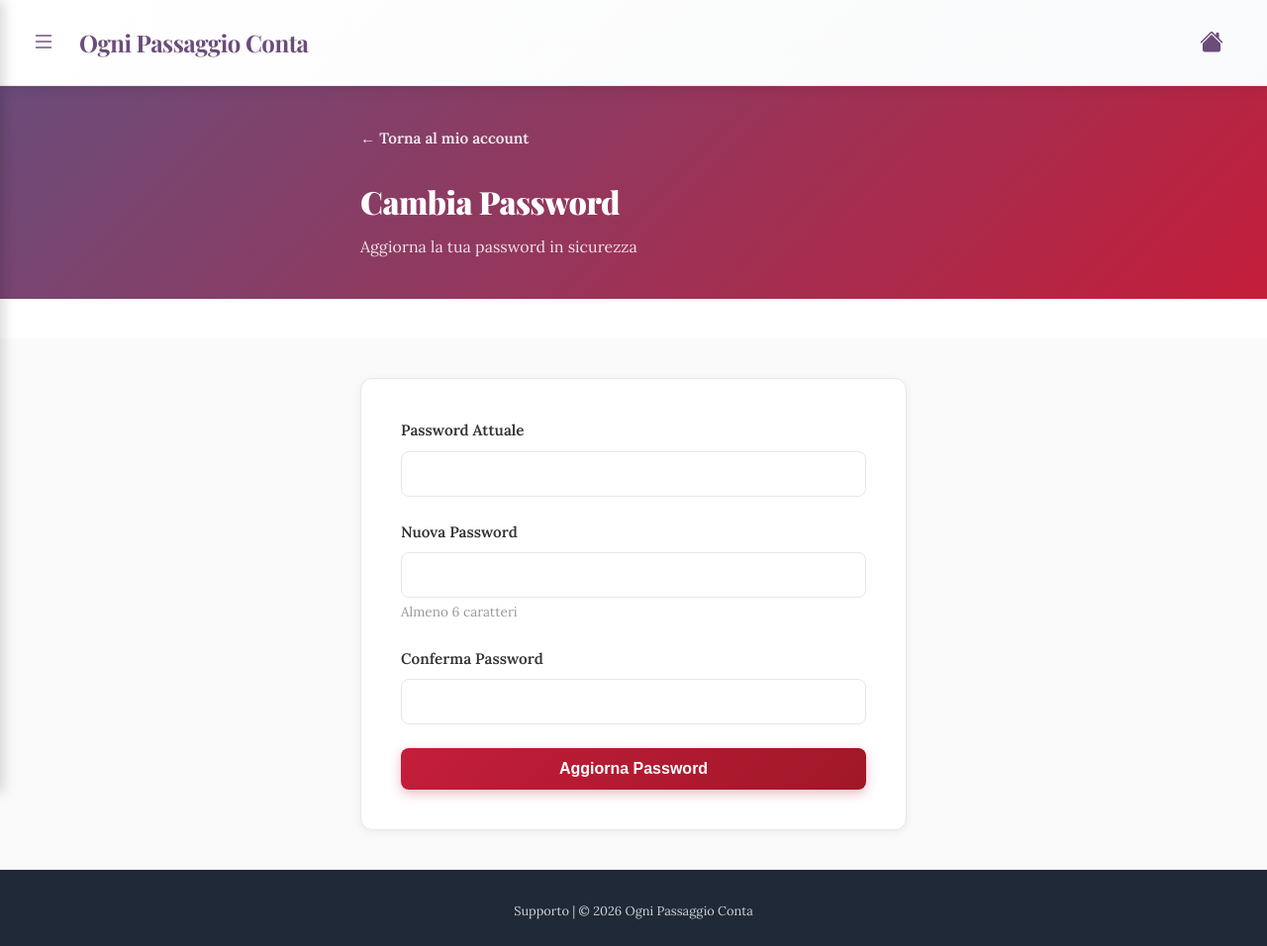
After one commit to albertomelegatti/OgniPassaggioConta, a Flask app: page /change-password in a window 1280 px wide. The commit adds this page. Shown: the whole page at 99% size. Run offline with Flask 3, Linux system fonts and the light colour scheme; the visitor is signed in with stand-in values (Sample User, id 1); some libraries are stand-ins or nearby versions.

Commit message:
feat: Implement password change functionality with validation and hashing

```diff
--- a/main.py
+++ b/main.py
@@ -537,6 +537,140 @@ def signup():
     return render_template('signup.html', username=session.get('username'))
 
 
+@app.route('/change-password', methods=['GET', 'POST'])
+def change_password_page():
+    # Verifica che l'utente sia loggato
+    if not session.get('logged_in'):
+        flash('Devi accedere per cambiare la password', 'error')
+        return redirect(url_for('login'))
+
+    if request.method == 'POST':
+        current_password = request.form.get('current_password', '')
+        new_password = request.form.get('new_password', '')
+        confirm_password = request.form.get('confirm_password', '')
+
+        # Validazione
+        if not current_password or not new_password or not confirm_password:
+            return render_template('change_password.html', error='Compila tutti i campi', username=session.get('username'))
+
+        if new_password != confirm_password:
+            return render_template('change_password.html', error='Le password non corrispondono', username=session.get('username'))
+
+        if len(new_password) < 6:
+            return render_template('change_password.html', error='La password deve avere almeno 6 caratteri', username=session.get('username'))
+
+        conn = None
+        cur = None
+
+        try:
+            conn = get_connection()
+            cur = conn.cursor(cursor_factory=RealDictCursor)
+
+            # Recupera la password hash dell'utente
+            cur.execute('''
+                SELECT hash_password FROM utente WHERE username = %s
+            ''', (session.get('username'),))
+
+            user = cur.fetchone()
+
+            if not user:
+                return render_template('change_password.html', error='Utente non trovato', username=session.get('username'))
+
+            # Verifica che la password attuale sia corretta
+            if not check_password_hash(user['hash_password'], current_password):
+                return render_template('change_password.html', error='Password attuale non corretta', username=session.get('username'))
+
+            # Genera il nuovo hash della password
+            new_password_hash = generate_password_hash(new_password)
+
+            # Aggiorna la password nel database
+            cur.execute('''
+                UPDATE utente SET hash_password = %s WHERE username = %s
+            ''', (new_password_hash, session.get('username')))
+
+            conn.commit()
+
+            flash('Password aggiornata con successo!', 'success')
+            return redirect(url_for('account'))
+
+        except Exception as e:
+            if conn:
+                try:
+                    conn.rollback()
+                except:
+                    pass
+            print(f"Error during password change: {e}")
+            return render_template('change_password.html', error='Errore durante il cambio password', username=session.get('username'))
+
+        finally:
+            release_connection(conn, cur)
+
+    return render_template('change_password.html', username=session.get('username'))
+
+
+@app.route('/change-password-api', methods=['POST'])
+def change_password_api():
+    # Verifica che l'utente sia loggato
+    if not session.get('logged_in'):
+        return jsonify({'error': 'Non sei loggato'}), 401
+
+    data = request.get_json()
+    current_password = data.get('current_password', '')
+    new_password = data.get('new_password', '')
+
+    if not current_password or not new_password:
+        return jsonify({'error': 'Compila tutti i campi'}), 400
+
+    if len(new_password) < 6:
+        return jsonify({'error': 'La password deve avere almeno 6 caratteri'}), 400
+
+    conn = None
+    cur = None
+
+    try:
+        conn = get_connection()
+        cur = conn.cursor(cursor_factory=RealDictCursor)
+
+        # Recupera la password hash dell'utente
+        cur.execute('''
+            SELECT hash_password FROM utente WHERE username = %s
+        ''', (session.get('username'),))
+
+        user = cur.fetchone()
+
+        if not user:
+            return jsonify({'error': 'Utente non trovato'}), 404
+
+        # Verifica che la password attuale sia corretta
+        if not check_password_hash(user['hash_password'], current_password):
+            return jsonify({'error': 'Password attuale non corretta'}), 401
+
+        # Genera il nuovo hash della password
+        new_password_hash = generate_password_hash(new_password)
+
+        # Aggiorna la password nel database
+        cur.execute('''
+            UPDATE utente SET hash_password = %s WHERE username = %s
+        ''', (new_password_hash, session.get('username')))
+
+        conn.commit()
+
+        return jsonify({'success': 'Password aggiornata con successo'}), 200
+
+    except Exception as e:
+        if conn:
+            try:
+                conn.rollback()
+            except:
+                pass
+        print(f"Error during password change: {e}")
+        return jsonify({'error': 'Errore durante il cambio password'}), 500
+
+    finally:
+        release_connection(conn, cur)
+
+
+
 
 def formatta_data(data_input):
     # Converte una data (stringa o datetime) in formato 'dd/mm/YYYY HH:MM'.
--- a/static/style.css
+++ b/static/style.css
@@ -351,6 +351,21 @@ h3 {
 .side-menu-link.login-link:hover,
 .side-menu-link.logout-link:hover {
     background: linear-gradient(135deg, var(--primary-dark) 0%, var(--primary-color) 100%);
+    border-left: none;
+    padding-left: 20px;
+}
+
+.side-menu-link.change-password-link {
+    background: linear-gradient(135deg, #059669 0%, #10b981 100%);
+    color: white;
+    margin: 8px 12px;
+    border-radius: 6px;
+    text-align: center;
+    border-left: none;
+}
+
+.side-menu-link.change-password-link:hover {
+    background: linear-gradient(135deg, #10b981 0%, #059669 100%);
     border-left: none;
     padding-left: 20px;
 }
--- a/templates/base.html
+++ b/templates/base.html
@@ -39,6 +39,7 @@
             {% if session.get('logged_in') %}
                 <li><span class="side-menu-user">{{ session.get('username') }}</span></li>
                 <li><a href="{{ url_for('logout') }}" class="side-menu-link logout-link">Logout</a></li>
+                <li><a href="{{ url_for('change_password_page') }}" class="side-menu-link change-password-link">Cambia Password</a></li>
             {% else %}
                 <li><a href="{{ url_for('login') }}" class="side-menu-link login-link">Accedi</a></li>
             {% endif %}
--- /dev/null
+++ b/templates/change_password.html
@@ -0,0 +1,223 @@
+{% extends "base.html" %}
+
+{% block title %}Cambia Password - Ogni Passaggio Conta{% endblock %}
+
+{% block content %}
+    <section class="change-password-hero">
+        <div class="container">
+            <div class="hero-content">
+                <a href="{{ url_for('account') }}" class="back-link">← Torna al mio account</a>
+                <h1>Cambia Password</h1>
+                <p>Aggiorna la tua password in sicurezza</p>
+            </div>
+        </div>
+    </section>
+
+    <section class="change-password-section">
+        <div class="container">
+            <div class="change-password-card">
+                <form method="POST" class="password-form">
+                    {% if error %}
+                    <div class="form-message error">{{ error }}</div>
+                    {% endif %}
+
+                    {% if success %}
+                    <div class="form-message success">{{ success }}</div>
+                    {% endif %}
+
+                    <div class="form-group">
+                        <label for="current_password">Password Attuale</label>
+                        <input type="password" id="current_password" name="current_password" required>
+                    </div>
+
+                    <div class="form-group">
+                        <label for="new_password">Nuova Password</label>
+                        <input type="password" id="new_password" name="new_password" required minlength="6">
+                        <small>Almeno 6 caratteri</small>
+                    </div>
+
+                    <div class="form-group">
+                        <label for="confirm_password">Conferma Password</label>
+                        <input type="password" id="confirm_password" name="confirm_password" required minlength="6">
+                    </div>
+
+                    <button type="submit" class="submit-button">Aggiorna Password</button>
+                </form>
+            </div>
+        </div>
+    </section>
+
+{% endblock %}
+
+{% block extra_css %}
+<style>
+.change-password-hero {
+    background: linear-gradient(135deg, var(--primary-color) 0%, var(--primary-dark) 100%);
+    color: white;
+    padding: 40px 20px;
+    margin-bottom: 40px;
+}
+
+.change-password-hero .hero-content {
+    max-width: 600px;
+    margin: 0 auto;
+}
+
+.back-link {
+    display: inline-block;
+    color: rgba(255, 255, 255, 0.9);
+    text-decoration: none;
+    font-weight: 600;
+    margin-bottom: 15px;
+    transition: all 0.3s ease;
+    font-size: 0.95rem;
+}
+
+.back-link:hover {
+    color: white;
+    transform: translateX(-3px);
+}
+
+.change-password-hero h1 {
+    font-size: 2rem;
+    margin: 10px 0 8px 0;
+    font-family: 'Playfair Display', serif;
+    color: white;
+}
+
+.change-password-hero p {
+    font-size: 1rem;
+    opacity: 0.9;
+    margin: 0;
+    color: rgba(255, 255, 255, 0.95);
+}
+
+.change-password-section {
+    padding: 40px 20px;
+    background: #fafafa;
+    min-height: 60vh;
+}
+
+.container {
+    max-width: 600px;
+    margin: 0 auto;
+}
+
+.change-password-card {
+    background: white;
+    border-radius: 12px;
+    padding: 40px;
+    box-shadow: 0 2px 8px rgba(0, 0, 0, 0.06);
+    border: 1px solid #e5e7eb;
+}
+
+.password-form {
+    display: flex;
+    flex-direction: column;
+    gap: 24px;
+}
+
+.form-group {
+    display: flex;
+    flex-direction: column;
+    gap: 8px;
+}
+
+.form-group label {
+    font-weight: 600;
+    color: #333;
+    font-size: 0.95rem;
+}
+
+.form-group input {
+    padding: 12px;
+    border: 1.5px solid #e5e7eb;
+    border-radius: 8px;
+    font-size: 1rem;
+    font-family: inherit;
+    transition: all 0.3s ease;
+}
+
+.form-group input:focus {
+    outline: none;
+    border-color: var(--primary-color);
+    box-shadow: 0 0 0 3px rgba(196, 30, 58, 0.1);
+}
+
+.form-group small {
+    font-size: 0.85rem;
+    color: #999;
+    margin-top: -4px;
+}
+
+.submit-button {
+    background: linear-gradient(135deg, var(--primary-dark) 0%, #A01728 100%);
+    color: white;
+    padding: 12px 24px;
+    border: none;
+    border-radius: 8px;
+    font-weight: 600;
+    font-size: 1rem;
+    cursor: pointer;
+    transition: all 0.3s ease;
+    box-shadow: 0 4px 12px rgba(196, 30, 58, 0.3);
+}
+
+.submit-button:hover {
+    transform: translateY(-2px);
+    box-shadow: 0 6px 20px rgba(196, 30, 58, 0.4);
+}
+
+.submit-button:active {
+    transform: translateY(0);
+}
+
+.form-message {
+    padding: 12px;
+    border-radius: 8px;
+    text-align: center;
+    font-size: 0.95rem;
+}
+
+.form-message.success {
+    background: #d1fae5;
+    color: #065f46;
+    border: 1px solid #a7f3d0;
+}
+
+.form-message.error {
+    background: #fee2e2;
+    color: #991b1b;
+    border: 1px solid #fecaca;
+}
+
+@media (max-width: 768px) {
+    .change-password-hero h1 {
+        font-size: 1.6rem;
+    }
+
+    .change-password-card {
+        padding: 30px 20px;
+    }
+}
+
+@media (max-width: 480px) {
+    .change-password-hero {
+        padding: 30px 16px;
+    }
+
+    .change-password-hero h1 {
+        font-size: 1.4rem;
+    }
+
+    .change-password-card {
+        padding: 20px;
+    }
+
+    .submit-button {
+        padding: 11px 20px;
+        font-size: 0.95rem;
+    }
+}
+</style>
+{% endblock %}
```
Also changed, not shown: hash_password.py (added, +29 -0 lines).
